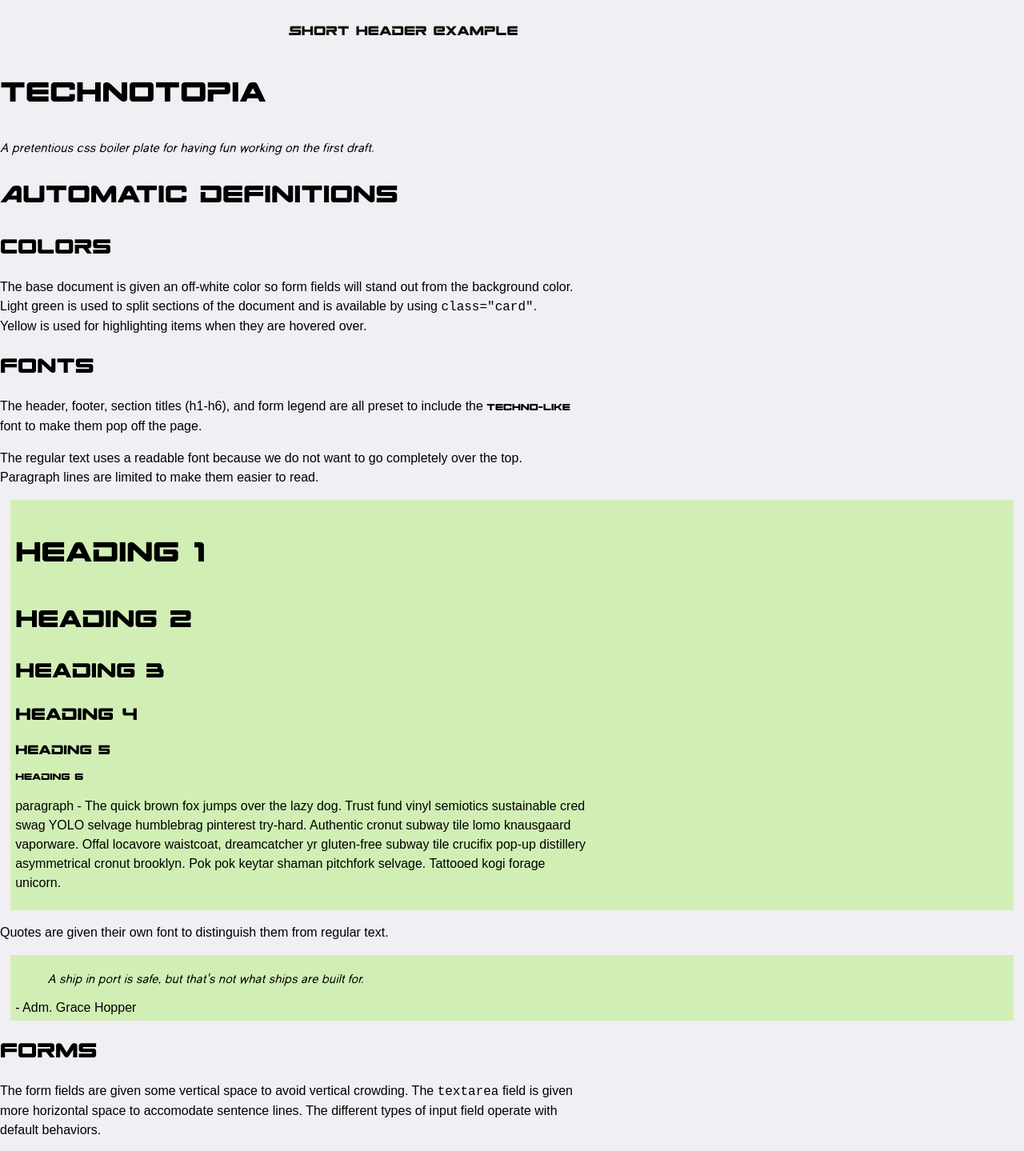
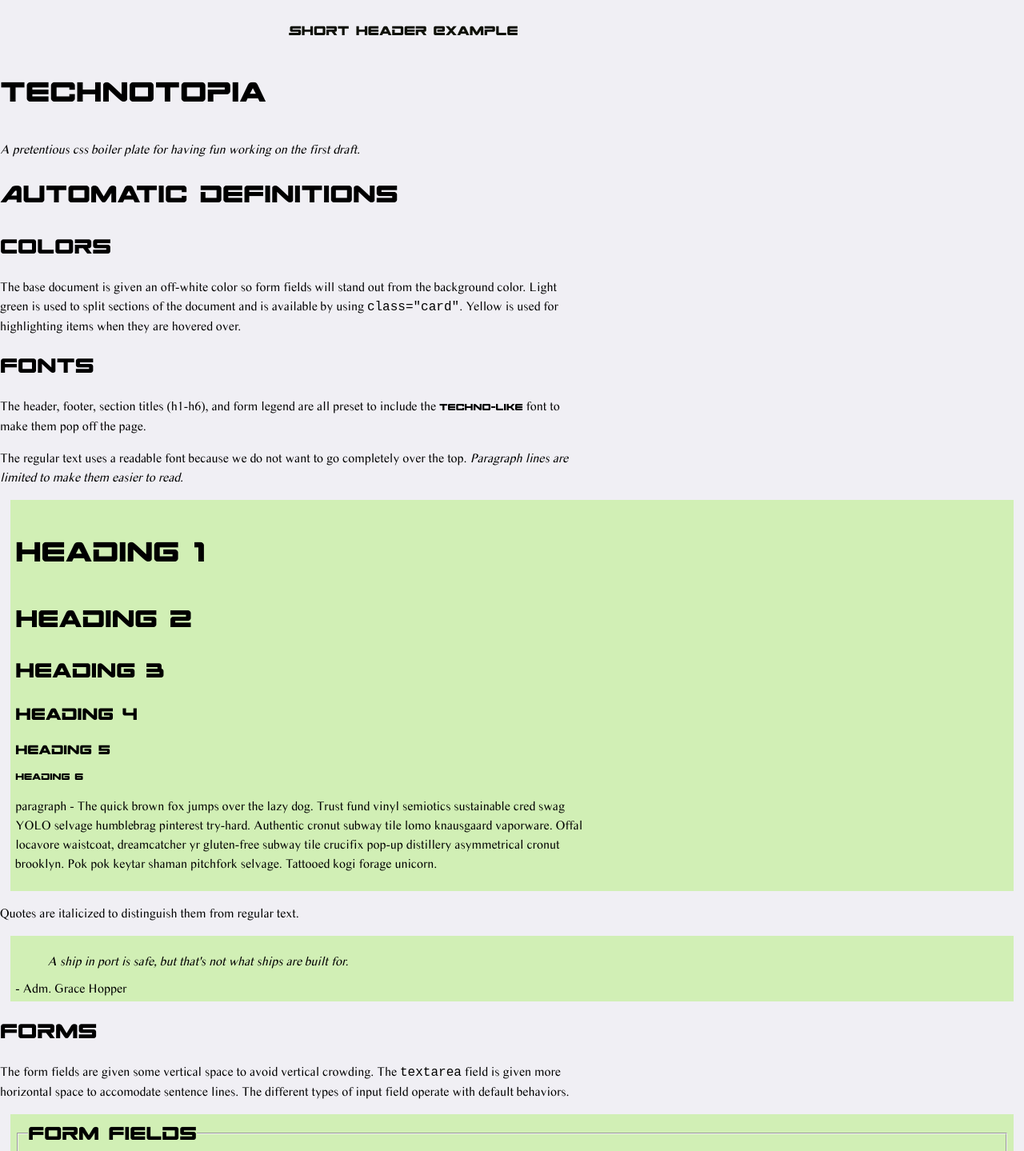
Before and after one commit to david-churn/ChurnStyle, a plain HTML site: page index.html in a window 1280 px wide. Shown: the top 1439 px of the page at 80% size. Drawn offline with Linux system fonts and the light colour scheme; a web font is replaced by a local one.

Commit message:
started feedback changes

```diff
--- a/index.html
+++ b/index.html
@@ -11,13 +11,13 @@
       <p>Short Header Example</p>
     </header>
     <h1>Technotopia</h1>
-    <p class="quoting">A pretentious css boiler plate for having fun working on the first draft.</p>
+    <p class="italicize">A pretentious css boiler plate for having fun working on the first draft.</p>
     <h2>Automatic Definitions</h2>
     <h3>Colors</h3>
     <p>The base document is given an off-white color so form fields will stand out from the background color.  Light green is used to split sections of the document and is available by using <code>class="card"</code>.  Yellow is used for highlighting items when they are hovered over.</p>
     <h3>Fonts</h3>
     <p>The header, footer, section titles (h1-h6), and form legend are all preset to include the <span class="sranger">techno-like</span> font to make them pop off the page.</p>
-    <p>The regular text uses a readable font because we do not want to go completely over the top.  Paragraph lines are limited to make them easier to read.</p>
+    <p>The regular text uses a readable font because we do not want to go completely over the top.  <span class="italicize">Paragraph lines are limited to make them easier to read.</span></p>
     <div class="card">
       <h1>Heading 1</h1>
       <h2>Heading 2</h2>
@@ -27,7 +27,7 @@
       <h6>Heading 6</h6>
       <p>paragraph - The quick brown fox jumps over the lazy dog. Trust fund vinyl semiotics sustainable cred swag YOLO selvage humblebrag pinterest try-hard. Authentic cronut subway tile lomo knausgaard vaporware. Offal locavore waistcoat, dreamcatcher yr gluten-free subway tile crucifix pop-up distillery asymmetrical cronut brooklyn. Pok pok keytar shaman pitchfork selvage. Tattooed kogi forage unicorn.</p>
     </div>
-    <p>Quotes are given their own font to distinguish them from regular text.</p>
+    <p>Quotes are italicized to distinguish them from regular text.</p>
     <div class="card">
       <p><blockquote cite="https://en.wikipedia.org/wiki/Grace_Hopper">A ship in port is safe, but that's not what ships are built for.</blockquote> - Adm. Grace Hopper
     </div>
@@ -173,7 +173,7 @@
       <li class="greenish">greenish - change the background to the theme's green</li>
       <li class="hidden">hidden - show an off-color background to highlight where fields will eventually be hidden.</li>
       <li>logo - put on an image to make a small image out of it.  (See below).</li>
-      <li class="quoting">quoting - use the quoting font to display text.</li>
+      <li class="italicize">italicize - use italics to highlight text.</li>
       <li class="sranger">sranger - use the heading font to improve the nerdiness of the document.</li>
       <li class="yellowish">yellowish - change the background to the theme's yellow</li>
     </ul>
--- a/styles/technotopia.css
+++ b/styles/technotopia.css
@@ -17,11 +17,7 @@
 }
 @font-face {
   font-family: 'timesans';
-  src: url('../fonts/timess__.ttf') format('truetype');
-}
-@font-face {
-  font-family: 'windsans';
-  src: url('../fonts/wind.ttf') format('truetype');
+  src: url('../fonts/times__.ttf') format('truetype');
 }
 /*  Colors
 #0f1108  smoky
@@ -113,11 +109,7 @@ div {
   margin: 0.2em 0;
 }
 blockquote {
-  font-family: 'windsans', monospace;
   font-style: italic;
-  max-width: 45em;
-}
-code {
   max-width: 45em;
 }
 table {
@@ -144,6 +136,7 @@ footer {
   font-family: 'spaceranger', serif;
   margin-top: 1em;
   text-align: center;
+  clear: both;
 }
 
 /* buttons */
@@ -258,14 +251,13 @@ textarea {
   background: orange;
   /* display:none; */
 }
+.italicize {
+  font-style: italic;
+}
 .logo {
   height: 2em;
   width: auto;
   border: none;
-}
-.quoting {
-  font-family: 'windsans', monospace;
-  font-style: italic;
 }
 .sranger {
   font-family: 'spaceranger', serif;
```
Also changed, not shown: fonts/wind.ttf (deleted).
